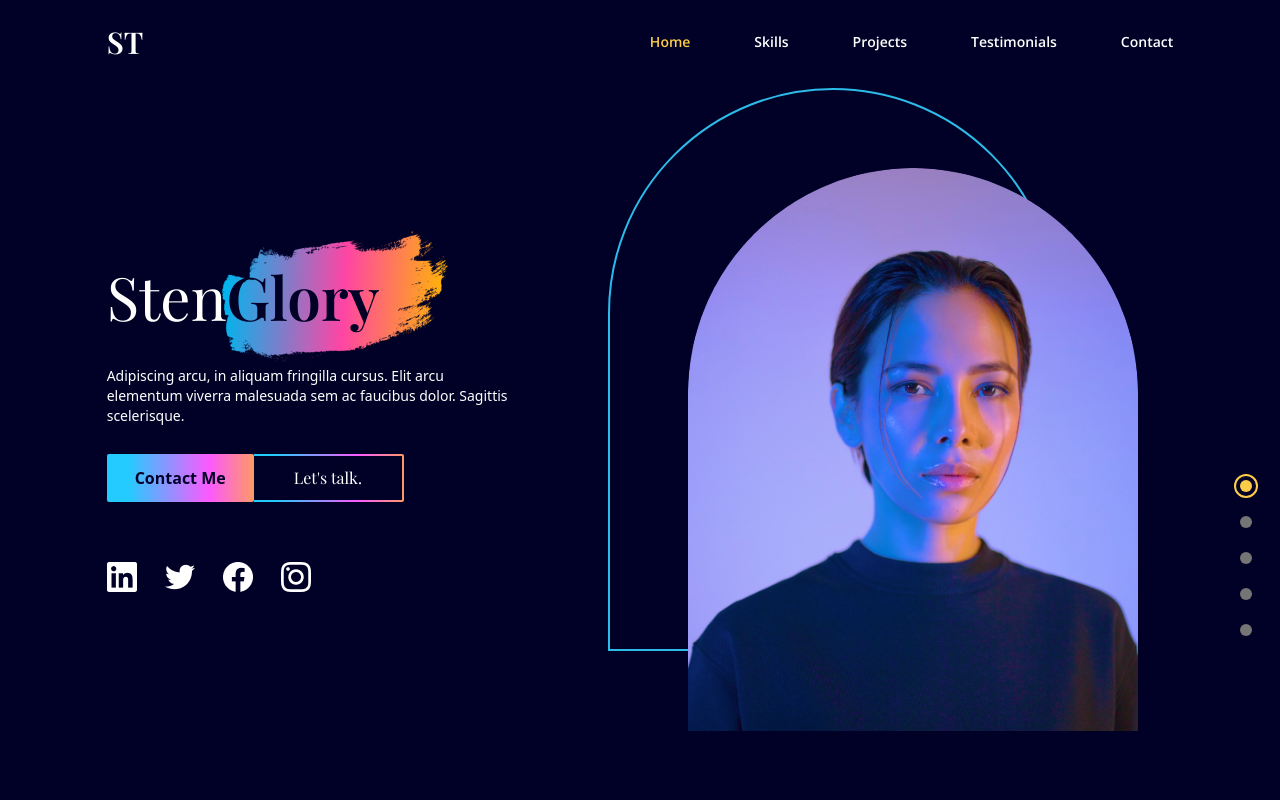
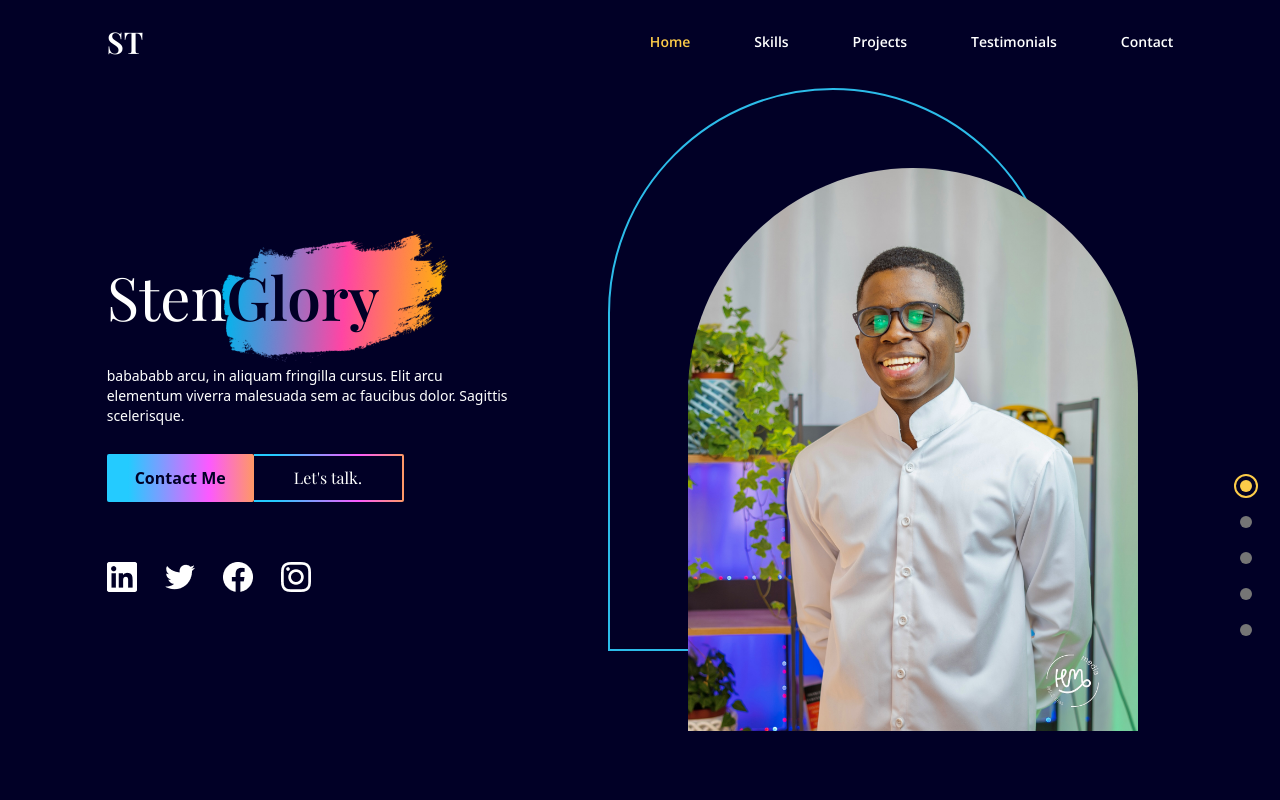
Before and after one commit to didierhub/StenProfolio, a React (Vite) app: page / in a window 1280 px wide. Shown: the top 800 px of the page. Built offline with nearby package versions, Linux system fonts and the light colour scheme.

Commit message:
trying if it gonna change

```diff
--- a/src/scenes/Contact.jsx
+++ b/src/scenes/Contact.jsx
@@ -54,7 +54,7 @@ const Contact = () => {
           }}
           className="basis-1/2 flex justify-center"
         >
-          <img src="src/assets/contact-me.jpg" alt="contact"  className="  rounded w-full max-w-[250px] md:max-w-[450px]"/>
+          <img src="src/assets/contact-me.jpeg" alt="contact"  className="  rounded w-full max-w-[250px] md:max-w-[450px]"/>
         </motion.div>
 
         <motion.div
@@ -71,7 +71,7 @@ const Contact = () => {
           <form
             target="_blank"
             onSubmit={onSubmit}
-            action="https://formsubmit.co/stenglory5@gmail.com"
+            action="https://formsubmit.co/f5882501826dd6b2da5f31b4f3298e6d"
             method="POST"
           >
 
--- a/src/scenes/Landing.jsx
+++ b/src/scenes/Landing.jsx
@@ -20,7 +20,7 @@ const Landing = ({ setSelectedPage }) => {
             <img
               alt="profile"
               className=" rounded-t-[400px] hover:filter hover:saturate-200 transition duration-500 z-10 w-full max-w-[250px] md:max-w-[450px]"
-              src="src/assets/profile-image.jpg"
+              src="src/assets/profile-image.png"
             />
           </div>
         ) : (
@@ -56,7 +56,7 @@ const Landing = ({ setSelectedPage }) => {
           </p>
 
           <p className="mt-10 mb-7 text-sm text-center md:text-start">
-            Adipiscing arcu, in aliquam fringilla cursus. Elit arcu elementum
+            babababb arcu, in aliquam fringilla cursus. Elit arcu elementum
             viverra malesuada sem ac faucibus dolor. Sagittis scelerisque.
           </p>
         </motion.div>
```
